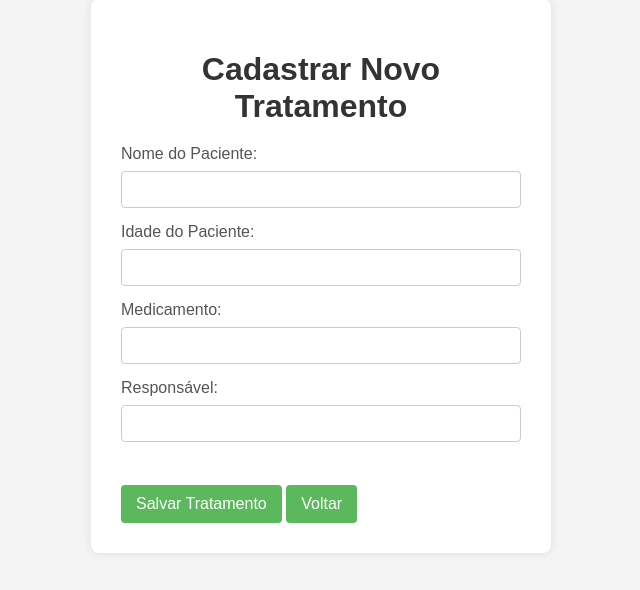
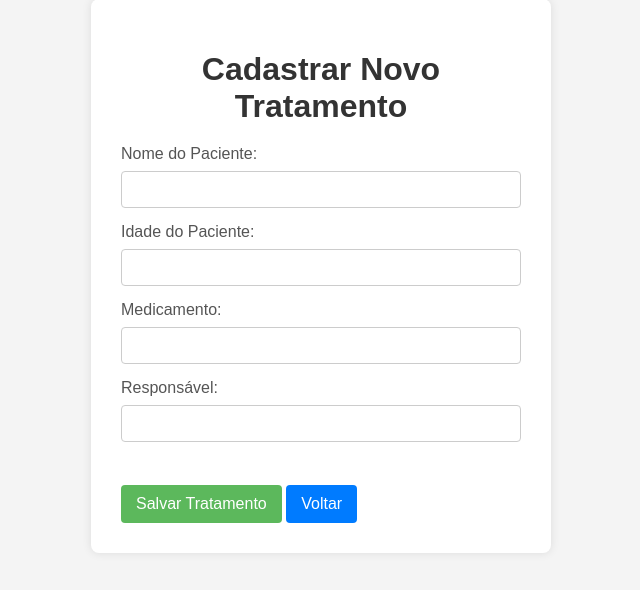
Before and after one commit to GrupoCodeNexus/Sprint-3-Python, a Flask app: page /cadastrar in a window 1280 px wide. Shown: the part 64-654 px from the top of the page, without its empty margins (319-959 px from the left). Run offline with Flask 3, Linux system fonts and the light colour scheme.

Commit message:
Correção-Ajustando class do button Voltar, para modificar sua cor

```diff
--- a/templates/cadastrar_tratamento.html
+++ b/templates/cadastrar_tratamento.html
@@ -11,8 +11,8 @@
         button[type="submit"], a.button { background-color: #5cb85c; color: white; padding: 10px 15px; border: none; border-radius: 4px; cursor: pointer; font-size: 16px; text-decoration: none; display: inline-block; margin-top: 10px; }
         button[type="submit"]:hover, a.button:hover { background-color: #4cae4c; }
         .error { color: red; margin-top: 10px; text-align: center; }
-        .back-button { background-color: #007bff; }
-        .back-button:hover { background-color: #0056b3; }
+        a.button.back-button { background-color: #007bff; }
+        a.back-button:hover { background-color: #0056b3; }
     </style>
 </head>
 <body>
```
